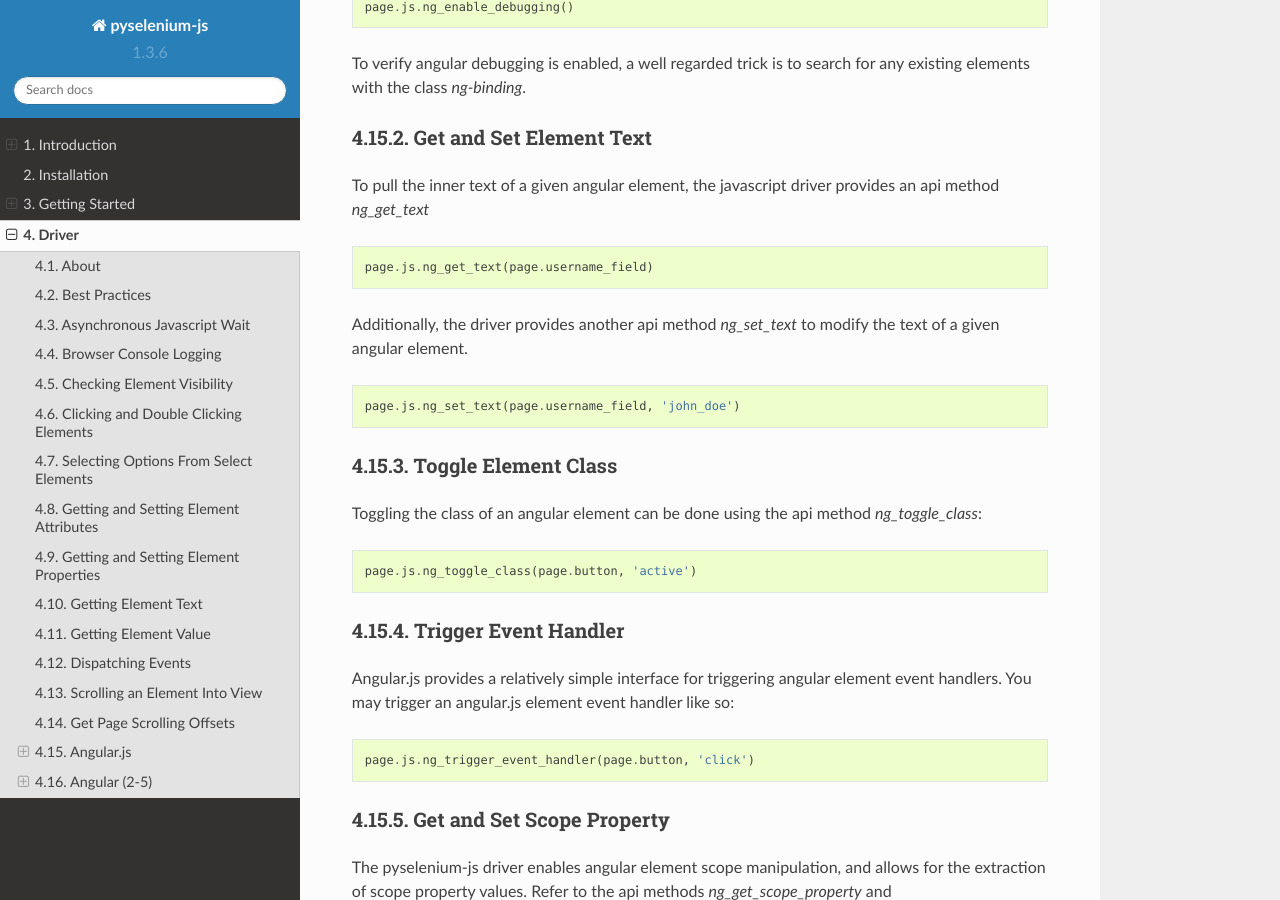
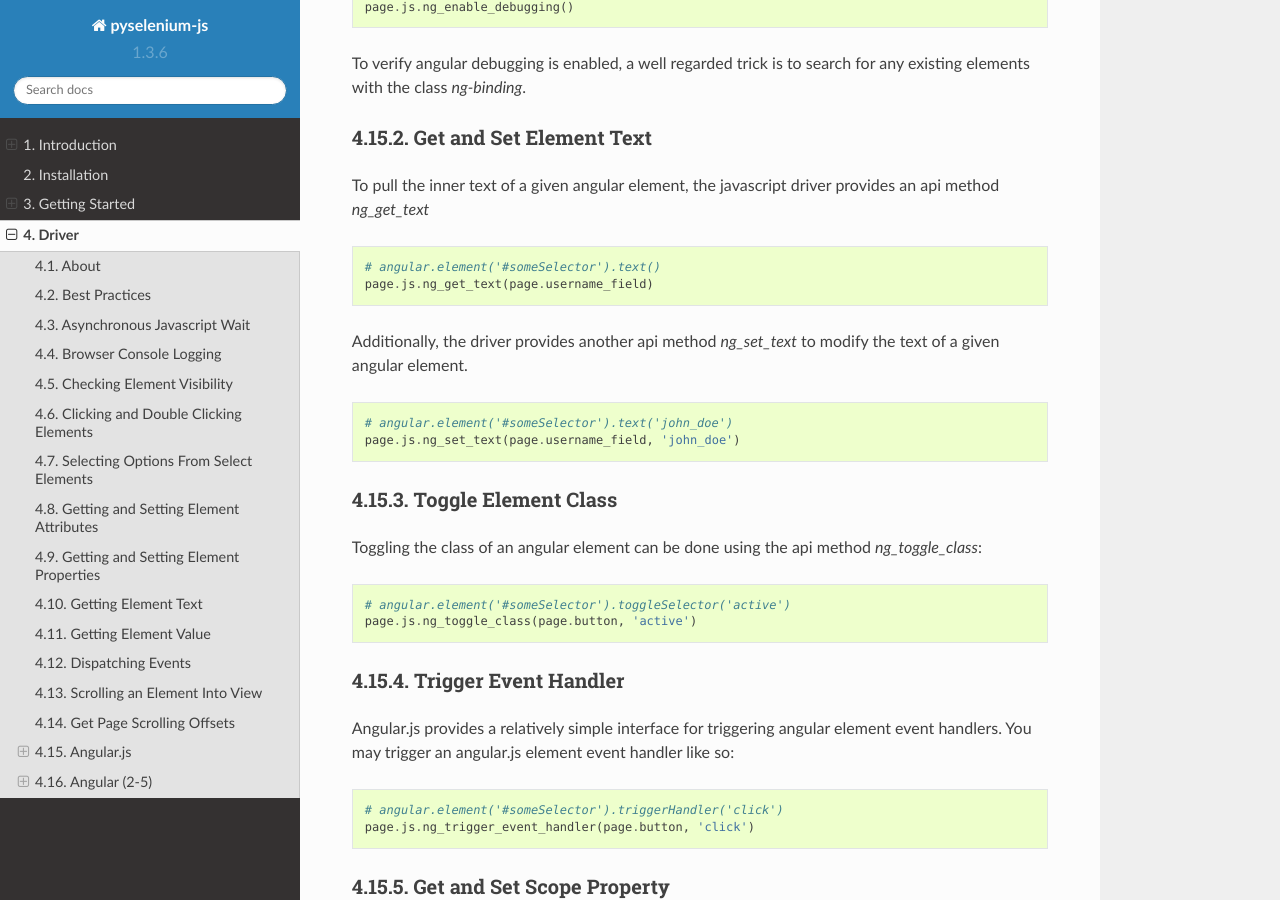
Before and after one commit to neetjn/pyselenium-js, a Sphinx documentation site: the page built from docs/driver.rst, in a window 1280 px wide and 900 px high, scrolled down 5154 px. Built offline with Sphinx 7.4.7 and the Read the Docs theme 2.0.0, drawn with Linux system fonts in a browser that asks for light colours.

Commit message:
Added angular and ng2 js samples

```diff
--- a/docs/driver.rst
+++ b/docs/driver.rst
@@ -254,12 +254,14 @@ To pull the inner text of a given angular element, the javascript driver provide
 
 .. code-block:: python
 
+    # angular.element('#someSelector').text()
     page.js.ng_get_text(page.username_field)
 
 Additionally, the driver provides another api method *ng_set_text* to modify the text of a given angular element.
 
 .. code-block:: python
 
+    # angular.element('#someSelector').text('john_doe')
     page.js.ng_set_text(page.username_field, 'john_doe')
 
 Toggle Element Class
@@ -269,6 +271,7 @@ Toggling the class of an angular element can be done using the api method *ng_to
 
 .. code-block:: python
 
+    # angular.element('#someSelector').toggleSelector('active')
     page.js.ng_toggle_class(page.button, 'active')
 
 Trigger Event Handler
@@ -279,6 +282,7 @@ You may trigger an angular.js element event handler like so:
 
 .. code-block:: python
 
+    # angular.element('#someSelector').triggerHandler('click')
     page.js.ng_trigger_event_handler(page.button, 'click')
 
 Get and Set Scope Property
```
